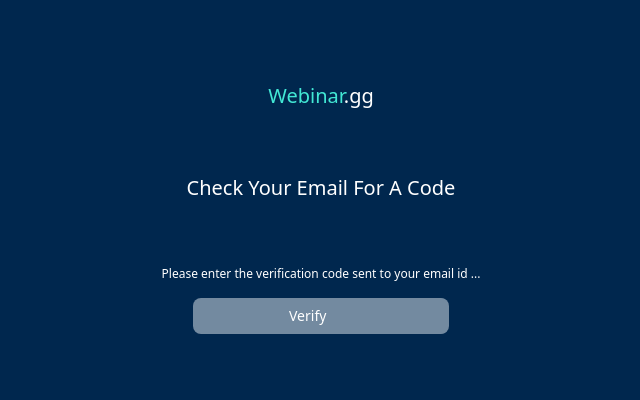
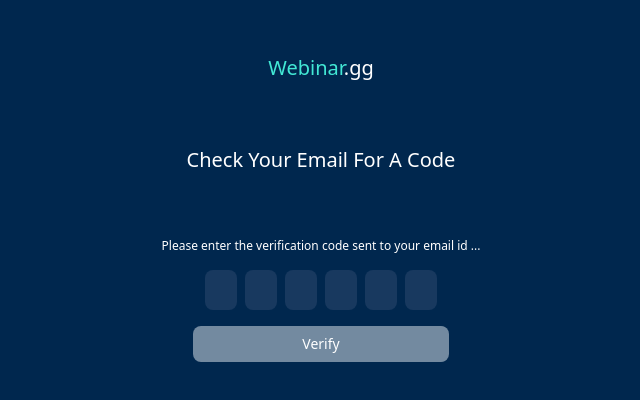
Before and after one commit to shays-og/p1React, a React (Vite) app: page /otp in a window 1280 px wide. Shown: the part 128-528 px from the top of the page, without its empty margins (319-959 px from the left). Built offline with nearby package versions, Linux system fonts and the light colour scheme.

Commit message:
Kirats code

```diff
--- a/src/App.jsx
+++ b/src/App.jsx
@@ -4,6 +4,7 @@
 import { Layout } from './components/Layout'
 import { Button } from './components/Button'
 import { Input } from './components/Input'
+import { Otp } from './components/Otp'
 
 function App() {
   const [colorEnabled, setColorEnabled] = useState(false);
@@ -13,7 +14,7 @@
     <BrowserRouter>
       <Routes>
         <Route path="/" element={<Userdata colorEnabled={colorEnabled} setColorEnabled={setColorEnabled} />} />
-        <Route path="/otp" element={<Otppage colorEnabled={colorEnabled}/>} />
+        <Route path="/otp" element={<Otp colorEnabled={colorEnabled}/>} />
       </Routes>
     </BrowserRouter>
   </>
@@ -63,7 +64,9 @@
 
   const continueButton = () => {
     navigate("/otp")
-    console.log("Problem in navigating to /otp route")
+    console.log("Problem solved in navigating to /otp route");
+    setColorEnabled(false);
+
   }
 
   return (
@@ -88,20 +91,31 @@
 
 }
 
+// function Otp({ colorEnabled }) {
 
-function Otppage({ colorEnabled }) {
+//     const continueButton = () => {
+//       console.log("Verification log on OTP page")
+//     }
 
-  const continueButton = () => {
-    console.log("Verification log on OTP page")
-  }
-  return <>
-  <Layout
-        textHead={"Check Your Email For A Code"}
-        description={"Please enter the verification code sent to your email id ..."}>
-        <Button onClick={continueButton} disabled={colorEnabled}>Verify</Button>
-      </Layout>
-  </>
-}
+//     return <>
+//     <Layout
+//           textHead={"Check Your Email For A Code"}
+//           description={"Please enter the verification code sent to your email id ..."}>
+//           <InputOtp />
+//           <Button onClick={continueButton} disabled={colorEnabled}>Verify</Button>
+//         </Layout>
+//     </>
+//   }
 
+//   function InputOtp() {
 
+//     return <>
+//       <input type='text' className='bg-[#18395F] w-12 h-8 m-2 p-4' />
+//       <input type='text' className='bg-[#18395F] w-12 h-8 m-2 p-4' />
+//       <input type='text' className='bg-[#18395F] w-12 h-8 m-2 p-4' />
+//       <input type='text' className='bg-[#18395F] w-12 h-8 m-2 p-4' />
+//       <input type='text' className='bg-[#18395F] w-12 h-8 m-2 p-4' />
+//       <input type='text' className='bg-[#18395F] w-12 h-8 m-2 p-4' />
+//       </>
+//   }
 export default App
--- a/src/components/Button.jsx
+++ b/src/components/Button.jsx
@@ -5,6 +5,6 @@
     children
 }) {
     return <div className="mb-16 -mt-4">
-        <div onClick={onClick} className={` px-24 py-2 w-64 text-sm rounded-lg  ${disabled ? "bg-turquoise cursor-pointer" : "bg-bermuda-gray" }`} >{children}</div>
+        <div onClick={onClick} className={`flex justify-center px-24 py-2 w-64 text-sm rounded-lg  ${disabled ? "bg-turquoise cursor-pointer" : "bg-bermuda-gray" }`} >{children}</div>
     </div>
 }
--- /dev/null
+++ b/src/components/Otp.jsx
@@ -0,0 +1,62 @@
+import { Layout } from './Layout'
+import { Button } from './Button'
+import { useRef, useState } from 'react'
+
+export function Otp({ colorEnabled }) {
+  const [otpArray, setOtpArray] = useState([]);
+  const ref1 = useRef();
+  const ref2 = useRef();
+  const ref3 = useRef();
+  const ref4 = useRef();
+  const ref5 = useRef();
+  const ref6 = useRef();
+
+  const continueButton = () => {
+    console.log("Verification log on OTP page")
+  }
+
+  return <>
+    <Layout
+      textHead={"Check Your Email For A Code"}
+      description={"Please enter the verification code sent to your email id ..."}>
+
+      <div className='flex justify-center'>
+
+      {Array(6).fill(1).map((x, index) => <SubOtpBox key={index} onDone={() => {
+        ref2.current.focus();
+      }} goBack={() => {
+        console.log("goBack function has been called")
+      }
+    } />)}
+
+      </div>
+      <Button onClick={continueButton} disabled={colorEnabled}>Verify</Button>
+    </Layout>
+  </>
+}
+
+
+
+function SubOtpBox({
+  refference,
+  onDone,
+  goBack
+}) {
+  const [inputBoxVal, setInputBoxVal] = useState("");
+
+  return <>
+    <input value={inputBoxVal} ref={refference} onKeyUp={(e) => {
+      if(e.key == "Backspace") {
+        goBack()
+      }
+}} onChange={(e) => {
+  const val = e.target.value;
+
+  if ( val == "1" || val == "2" || val == "3" || val == "4" || val == "5" || val == "6" || val == "7" || val == "8" || val == "9") {
+    setInputBoxVal(val);
+    onDone();
+  }
+}}
+type='text' className='bg-[#18395F] w-8 h-10 -mt-4 mb-8 ml-1 mr-1 p-4 rounded-lg'/>
+  </>
+}
```
